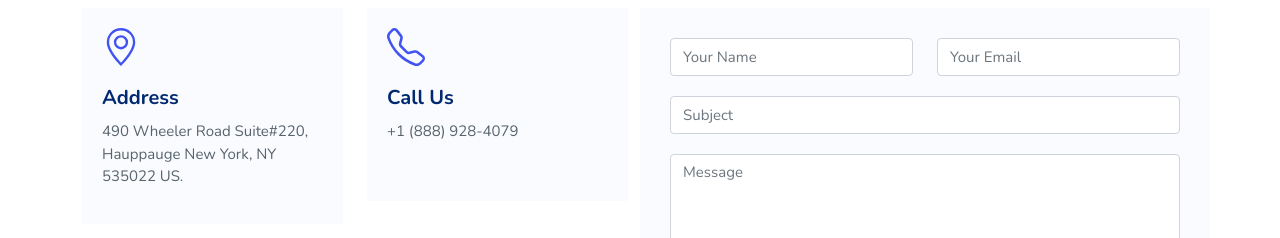
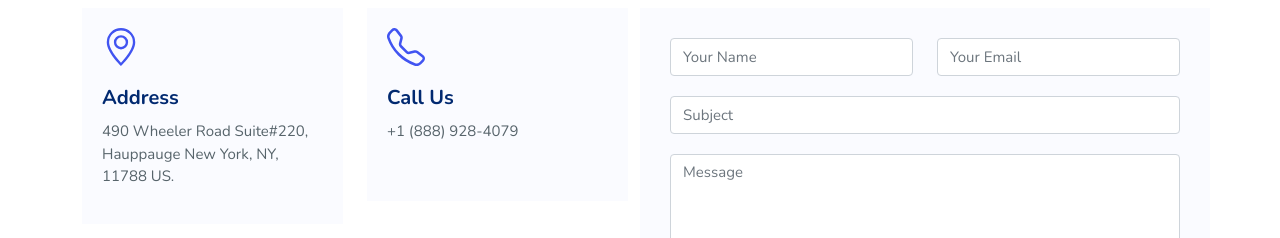
Before and after one commit to Munsif-UT/nextjs-blogs, a Next.js app: page / in a window 1280 px wide. Shown: the part 5960-6198 px from the top of the page. Built offline with nearby package versions, Linux system fonts and the light colour scheme; no server answers.

Commit message:
conact address

```diff
--- a/components/Contectus.js
+++ b/components/Contectus.js
@@ -102,7 +102,7 @@ function Contectus() {
                     }}
                   >
                     490 Wheeler Road Suite#220, <br />
-                    Hauppauge New York, NY 535022 US.
+                    Hauppauge New York, NY, 11788 US.
                   </p>
                 </div>
               </div>
--- a/pages/terms-of-service.js
+++ b/pages/terms-of-service.js
@@ -489,7 +489,7 @@ function TermsOfServices() {
                       }}
                     >
                       490 Wheeler Road Suite#220, <br />
-                      Hauppauge New York, NY 535022 US.
+                      Hauppauge New York, NY, 11788 US.
                     </p>
                   </div>
                 </div>
--- a/public/SoHome.js
+++ b/public/SoHome.js
@@ -1577,7 +1577,7 @@ const SoHome = () => {
                         }}
                       >
                         490 Wheeler Road Suite#220, <br />
-                        Hauppauge New York, NY 535022 US.
+                        Hauppauge New York, NY, 11788 US.
                       </p>
                     </div>
                   </div>
```
